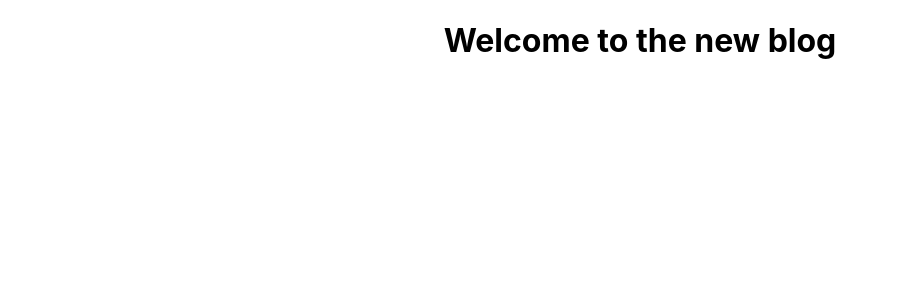
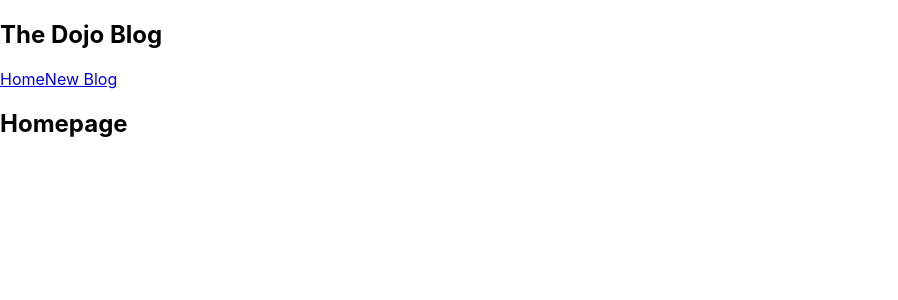
Before and after one commit to BritWallace/Dojo-Blog, a React (Create React App) app: page / in a window 1280 px wide. Shown: the top 300 px of the page, without its empty margins (0-898 px from the left). Built offline with nearby package versions, Linux system fonts and the light colour scheme.

Commit message:
Add navbar and home components

```diff
--- a/src/App.css
+++ b/src/App.css
@@ -1,5 +1,6 @@
-.App {
+/* .App {
   text-align: center;
+  background-color: pink;
 }
 
 .App-logo {
@@ -35,4 +36,4 @@
   to {
     transform: rotate(360deg);
   }
-}
+} */
--- a/src/App.js
+++ b/src/App.js
@@ -1,12 +1,14 @@
 
-import './App.css';
+// import './App.css';
+import Navbar from './Navbar';
+import Home from './Home';
 
 function App() {
-  const title = 'Welcome to the new blog'
   return (
     <div className="App">
-      <div className="Content">
-        <h1>{title}</h1>
+    <Navbar />
+      <div className="content">
+      <Home />
       </div>
     </div>
   );
--- /dev/null
+++ b/src/Home.js
@@ -0,0 +1,9 @@
+const Home = () => {
+  return (
+    <div className="home">
+    <h2>Homepage</h2>
+    </div>
+  );
+}
+
+export default Home;
--- /dev/null
+++ b/src/Navbar.js
@@ -0,0 +1,13 @@
+const Navbar = () => {
+  return (
+    <nav className="navbar">
+      <h1>The Dojo Blog</h1>
+      <div className ="links">
+        <a href="/">Home</a>
+        <a href="/create">New Blog</a>
+      </div>
+    </nav>
+  );
+}
+
+export default Navbar;
```
